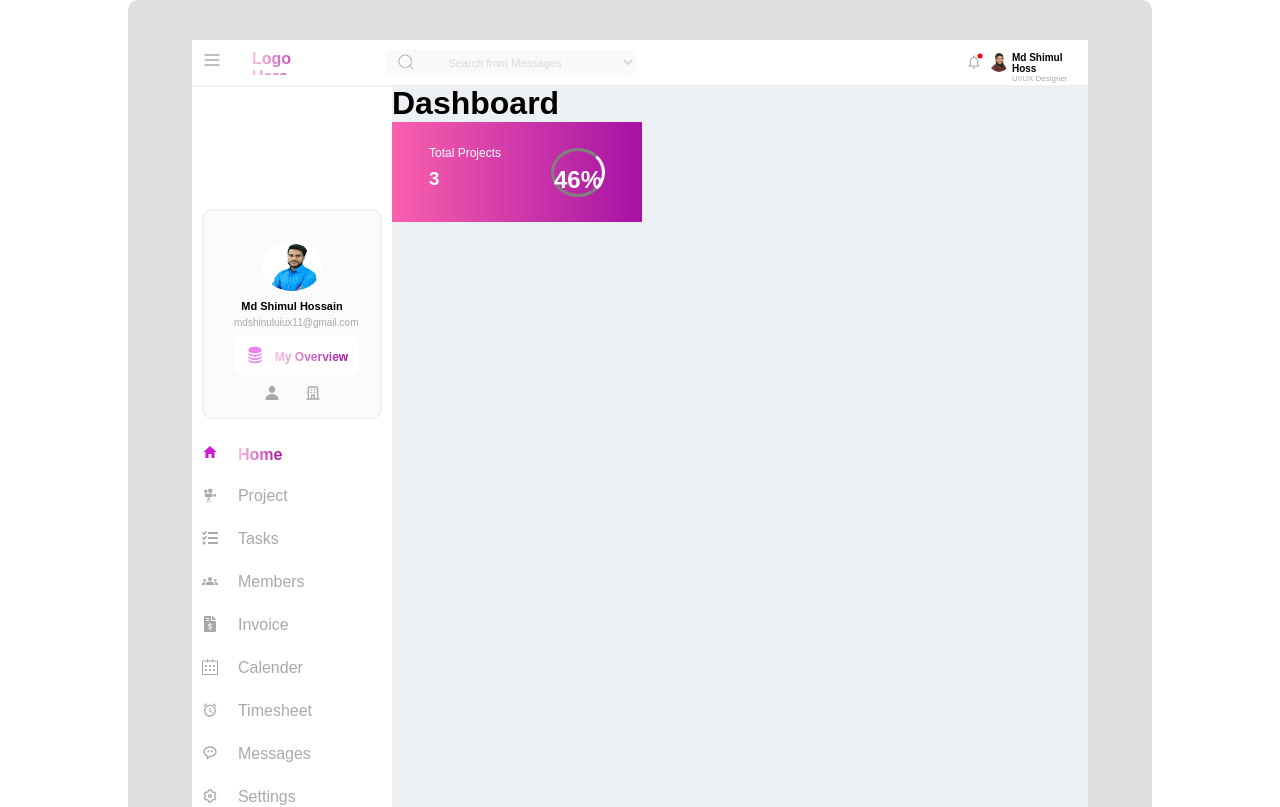
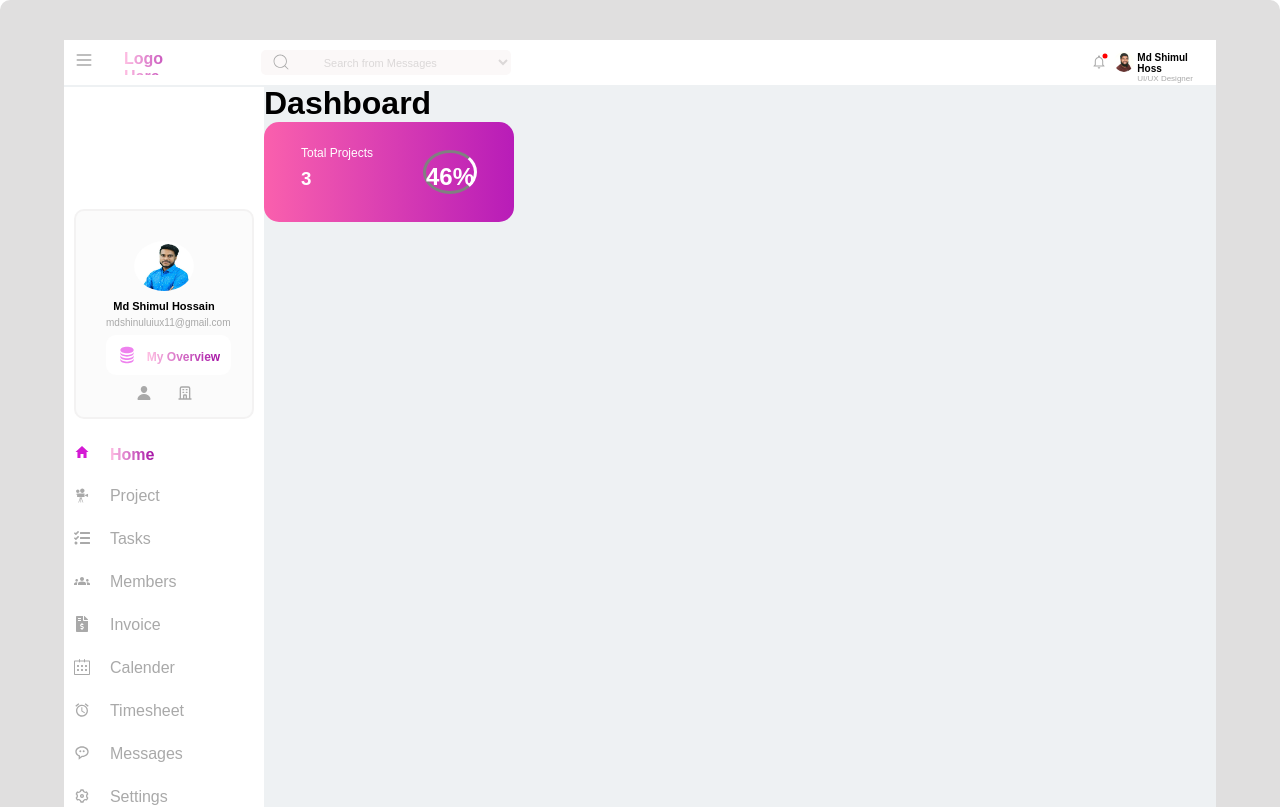
Before and after one commit to dantocome/reacttype-dashboard, a React (Vite) app: page / in a window 1280 px wide. Shown: the top 807 px of the page. Built offline with nearby package versions, Linux system fonts and the light colour scheme.

Commit message:
all added files

```diff
--- a/src/components/Header.tsx
+++ b/src/components/Header.tsx
@@ -105,7 +105,10 @@ const Header = () => {
               <h3>3</h3>
               </div>
               <div className="percent">
-              <h2>46%</h2>
+              <div className="stroke">
+                <h2>46%</h2>
+                </div>
+
               </div>
 
             </div>
--- a/src/components/component.css
+++ b/src/components/component.css
@@ -21,7 +21,7 @@ header{
 .app-container{
     background-color: rgb(224, 223, 223);
     height: 150vh;
-    width: 80vw;
+    width: 100vw;
     display: flex;
     align-items: center;
     justify-content: center;
@@ -67,7 +67,7 @@ menu{
 .dashboard{
     background-color:rgb(238, 241, 243);
     height: 140vh;
-    width: 70vw;
+    width: 90vw;
 
 
 
@@ -102,7 +102,7 @@ menu{
 .notification{
     display: flex;
     gap: 14px;
-    margin-left: 550px;
+    margin-left: 800px;
     margin-top: 2px;
 
 }
@@ -235,20 +235,22 @@ li a{
 }
 
 h2{
-    margin-top: 15px;
+    margin-top: 10px;
 }
 h3{
     line-height: 2;
     color: white;
 }
 .rating-1{
-    background: linear-gradient(to right, rgb(250, 96, 173), rgb(165, 18, 165));
+    background: linear-gradient(to right, rgb(250, 96, 173), rgb(184, 28, 184));
     width: 250px;
     height: 100px;
     display: flex;
     gap: 50px;
     align-items: center;
     justify-content: center;
+    border-radius: 15px;
+
 }
 .total{
     font-size: 12px;
@@ -262,5 +264,7 @@ h2{
     border-radius: 100%;
     border-right: 2px solid white;
     border-right-width: 3px;
-    border-
+
+
+
  }
```
